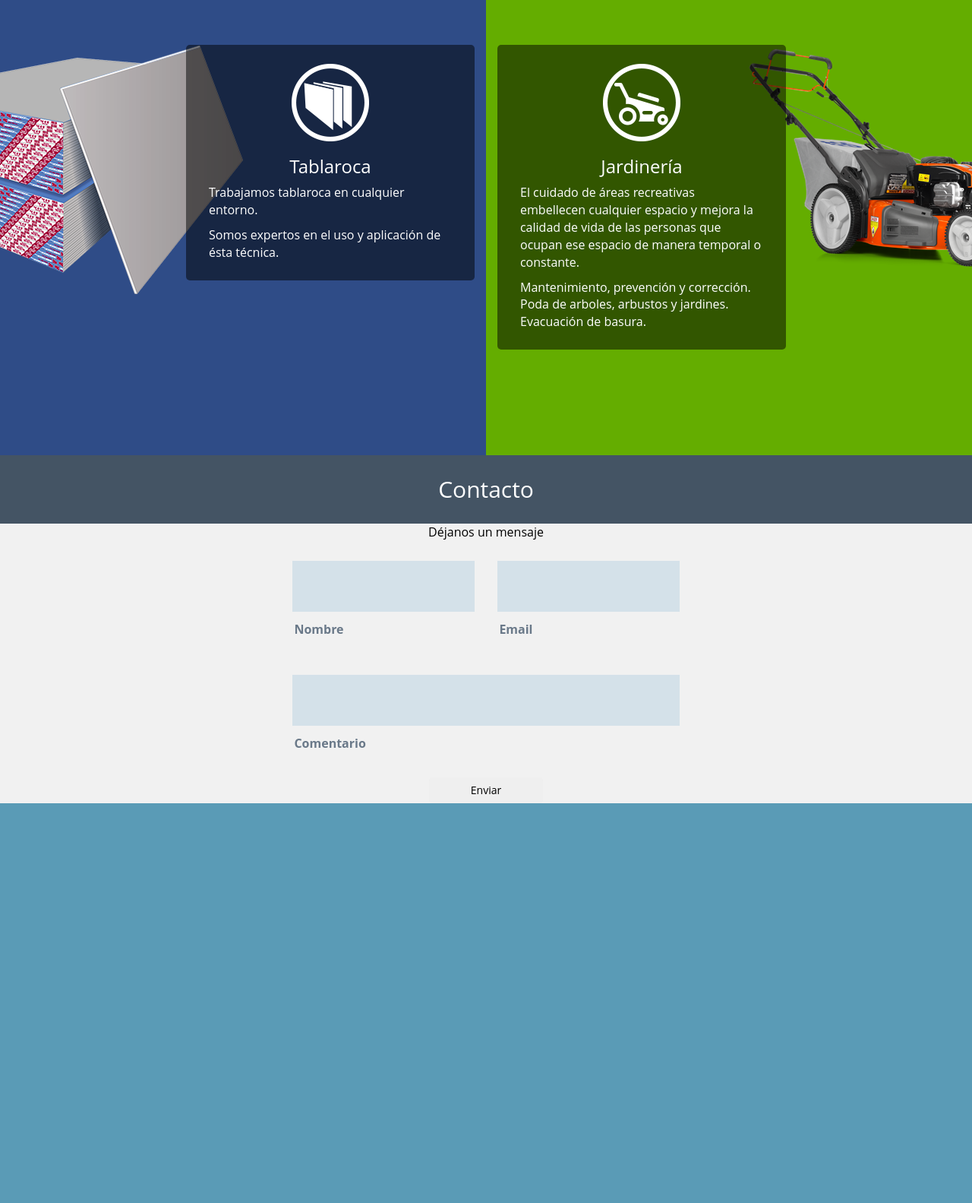
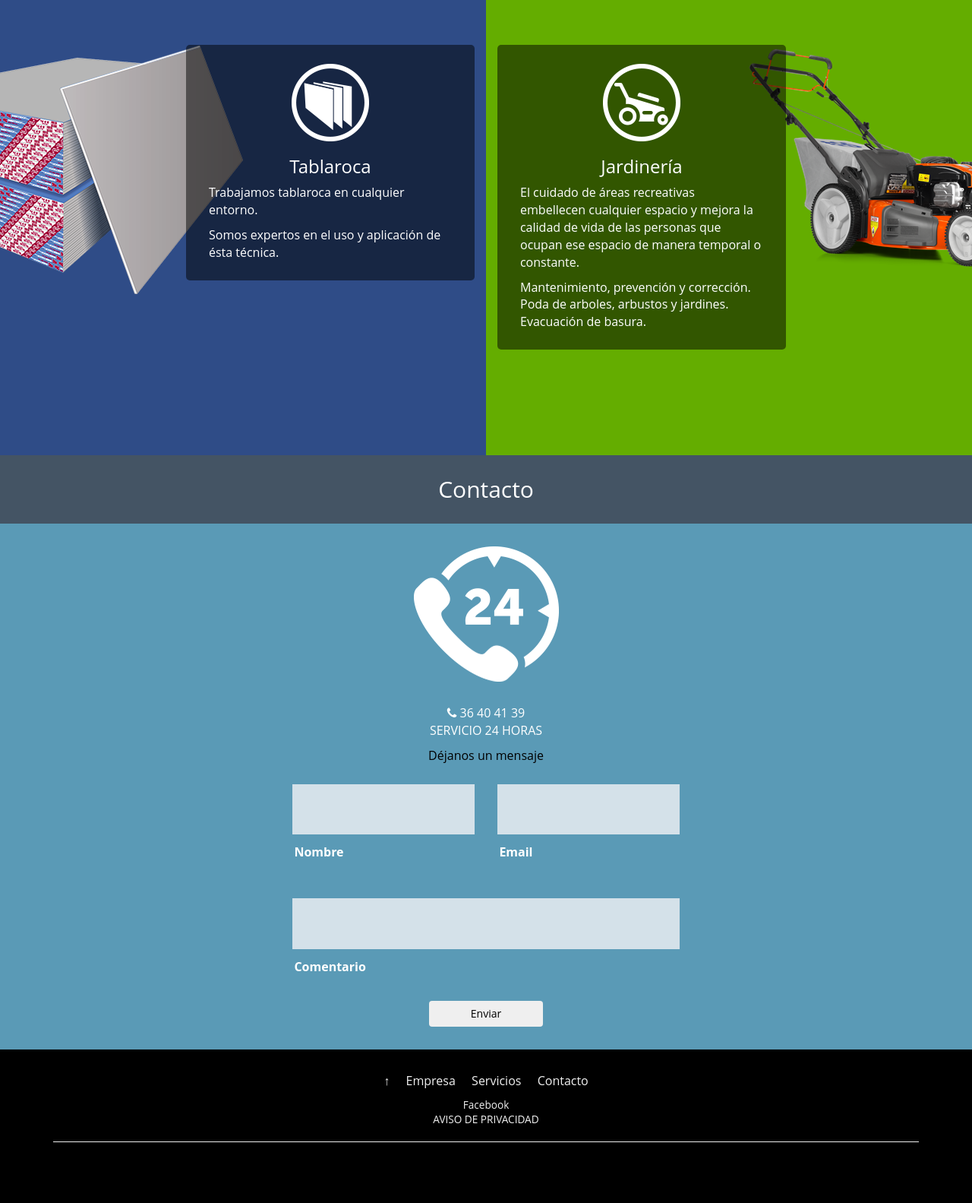
Before and after one commit to hippiechaka/delacsa, a PHP site: page / in a window 1280 px wide. Shown: the part 4181-5764 px from the top of the page at 76% size. Before the commit the page ends 5238 px from the top, so only its background shows below. Run offline with PHP 8.4, Linux system fonts and the light colour scheme.

Commit message:
contacto+responsive

```diff
--- a/css/main.css
+++ b/css/main.css
@@ -22,7 +22,6 @@
     height: 90px;
     line-height: 90px;
     padding: 0 8px;
-
 }
 .navbar-inverse .navbar-nav > li.idioma, .navbar-inverse .navbar-nav > li.redesBtn,  .navbar-inverse .navbar-nav > li#kchink-menu{padding:0;}
 .navbar-brand {
@@ -42,9 +41,7 @@
 	background-position:right;
 	min-height:400px;
 }
-
-
-
+#mainBrand{width:380px;height:300px;margin:0 auto;top:100px;position:relative;-webkit-animation-iteration-count: 5;animation-iteration-count: 5;}
 .ultraLight{opacity:0.161803398874988}
 .divider{position:relative;background:#445464;color:white;height:90px;clear:both;display:block;}
 .divider h2{text-align:center;padding:0;line-height:90px;margin:0 auto;max-width:1200px;}
@@ -131,7 +128,9 @@
 	margin:10px auto;
 }
 
-/* conatcto */
+/* contacto */
+#contacto{background:#5a9ab6;padding-bottom:30px;}
+.txtBco{color:#fff;}
 .input {
 	position: relative;
 	z-index: 1;
@@ -170,7 +169,7 @@
 	float: right;
 	padding: 0 1em;
 	width: 40%;
-	color: #6a7989;
+	color: #fff;
 	font-weight: bold;
 	/*font-size: 70.25%;*/
 	-webkit-font-smoothing: antialiased;
@@ -1236,6 +1235,12 @@
 	-webkit-transform: translate3d(0, -50%, 0);
 	transform: translate3d(0, -50%, 0);
 }
+footer{background-color:#000;padding-top:30px;padding-bottom:30px;}
+
+
+
+
+
 /*
 
 =========================================================  QUERIES
--- a/sections_es/content.php
+++ b/sections_es/content.php
@@ -8,20 +8,18 @@
 					<img src="images/delacsa_logo2.png" alt="">
 				</a>
 			</div>
-			<button class="navbar-toggle collapsed" type="button" data-toggle="collapse" data-target="#nav-res" aria-expanded="true">
+			<button class="navbar-toggle collapsed" type="button" data-toggle="collapse" data-target="#navbar" aria-expanded="true">
 				<span class="icon-bar"></span>
 				<span class="icon-bar"></span>
 				<span class="icon-bar"></span>
 			</button>
-
+			<div id="navbar" class="navbar-collapse collapse">
 				<ul class="nav navbar-nav list-inline navbar-right">
-
+					<li><a href="#empresa">Empresa</a></li>
 					<li><a href="#servicios">Servicios</a></li>
 					<li><a href="#contacto">Contacto</a></li>
 					<li><a class="tel"><i class="fa fa-phone"></i> 36 40 41 39</a></li>
-
 					<!-- REDES SOCIALES -->
-
 					<li class="redesBtn">
 						<a href="javascript:void(0);" class="redesIcon" id="facebook">
 							<i class="fa fa-facebook" aria-hidden="true"></i>
@@ -31,11 +29,11 @@
 				</ul>
 			</div>
 		</div>
+	</div>
 </nav>
 <!-- header -->
 <header id="mainImage" class="container-fluid" style="padding:0;">
-
-	<!-- <img src="images/header.jpg" alt="" class="img-responsive"> -->
+	<div id="mainBrand" class="animated tada"><img src="images/delacsa_logo.png" alt="Delacsa | Soluciones en mantenimiento" class="img-responsive"></div>
 </header>
 
 
@@ -178,6 +176,9 @@
 		<h2>Contacto</h2>
 	</div>
 
+	<img src="images/24h.png" alt="SERVICIO 24 HORAS" class="center-block" style="margin:30px auto;">
+	<p align="center" class="txtBco"><i class="fa fa-phone" aria-hidden="true"></i> 36 40 41 39<br>SERVICIO 24 HORAS</p>
+
 	<div class="container">
 		<div class="col-md-3"></div>
 		<div class="col-md-6">
@@ -226,14 +227,23 @@
 
 		</div>
 	</div>
+</section>
+<footer>
+	<div class="container">
 
+		<p align="center" class="sitemap">
+			<a href="#top">&uarr;<span class="sr-only">ir Arriba</span></a>&nbsp;|&nbsp;
+			<a href="#empresa">Empresa</a>&nbsp;|&nbsp;
+			<a href="#servicios">Servicios</a>&nbsp;|&nbsp;
+			<a href="#contacto">Contacto</a><!-- &nbsp;|&nbsp; -->
+		</p>
+		<p align="center" class="small">
+			<a href="javascript:void(0);">Facebook</a>
+			<br>
+			<a href="javascript:void(0);">AVISO DE PRIVACIDAD</a>
+		</p>
+		<hr class="gradient">
+		<p align="center" class="legal small">DELACSA  |  Todos los derechos reservados ©2017</p>
 
-
-
-
-
-
-
-
-
-</section>
+	</div>
+</footer>
--- a/sections_es/head.php
+++ b/sections_es/head.php
@@ -3,8 +3,8 @@
   $titulo     = 'título de la página..';
   $descripcion  = 'descripción..';
   $keywords     = 'palabras clave..';
-  $fb_img     = 'ruta de imagen..';
-  $url     = 'url fibal..';
+  $fb_img     = 'http://www.delacsa.com.mx/images/shareimg.jpg';
+  $url     = 'http://www.delacsa.com.mx';
 ?>
 
 <?php
@@ -21,7 +21,7 @@
     $mensaje = '
     <div style="font-size: 18px; color: #242424; margin:0 auto; max-width:600px;">
       <div style="font-size: 18px; background-color: #000; color: #fff; width: 100%; padding:15px; text-align:center;">
-        <img style:"text-align:center; margin:0 auto; left:0; right:0; width:100%; height:auto;"  src="http://delacsa.com/images/shareimg.jpg" />
+        <img style:"text-align:center; margin:0 auto; left:0; right:0; width:100%; height:auto;"  src="http://delacsa.com.mx/images/shareimg.jpg" />
       </div>
         <br />
       <div style="color: #242424; font-size:25px;">
@@ -34,7 +34,7 @@
     // Cabecera que especifica que es un HMTL
     $cabeceras  = 'MIME-Version: 1.0' . "\r\n";
     $cabeceras .= 'Content-type: text/html; charset=iso-8859-1' . "\r\n";
-    $cabeceras .= 'From: Contacto web delacsa.com' . "\r\n";
+    $cabeceras .= 'From: Contacto web desde www.delacsa.com.mx' . "\r\n";
     mail($para, $titulo, $mensaje, $cabeceras);
     $enviado = 1;
 }?>
```
Lines whose indentation alone changed are shown as unchanged.
